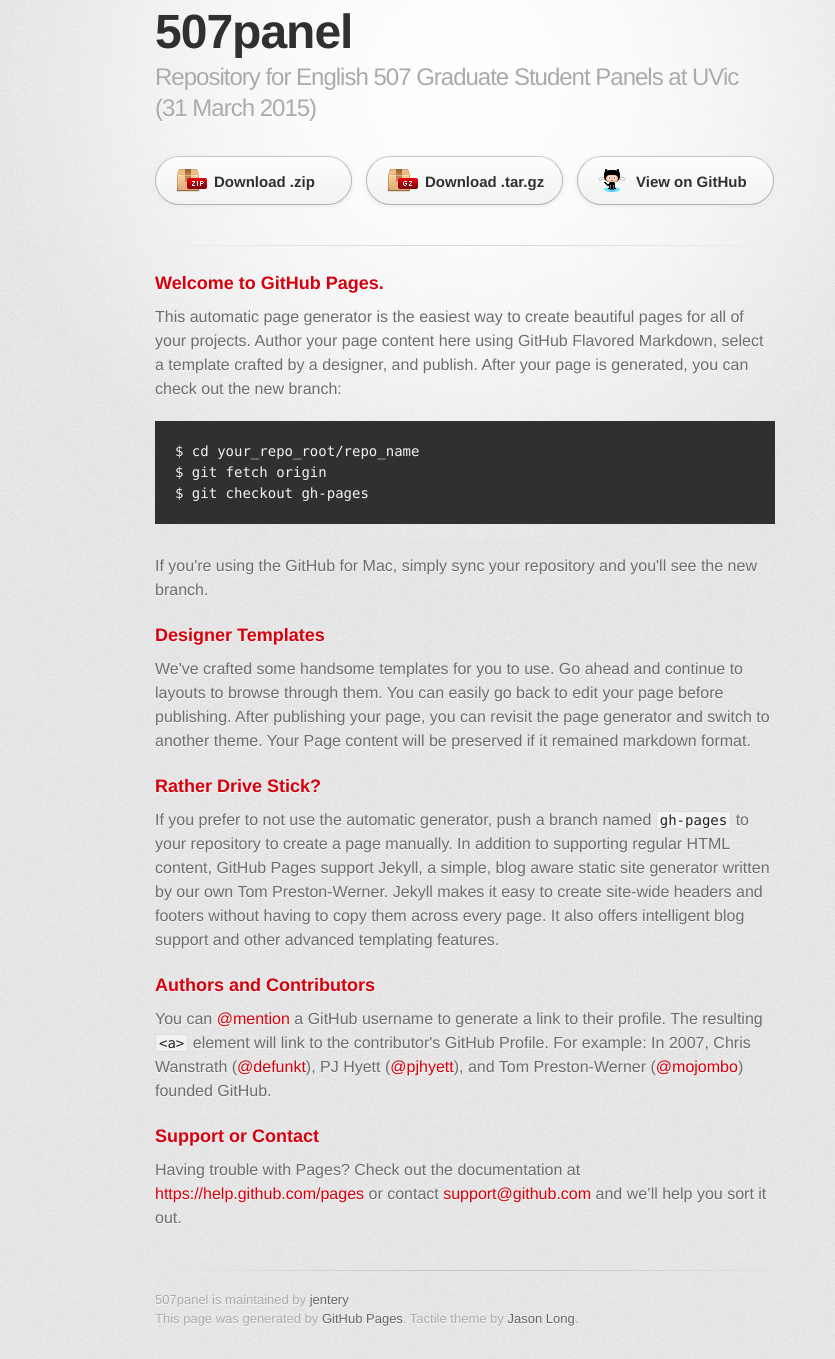
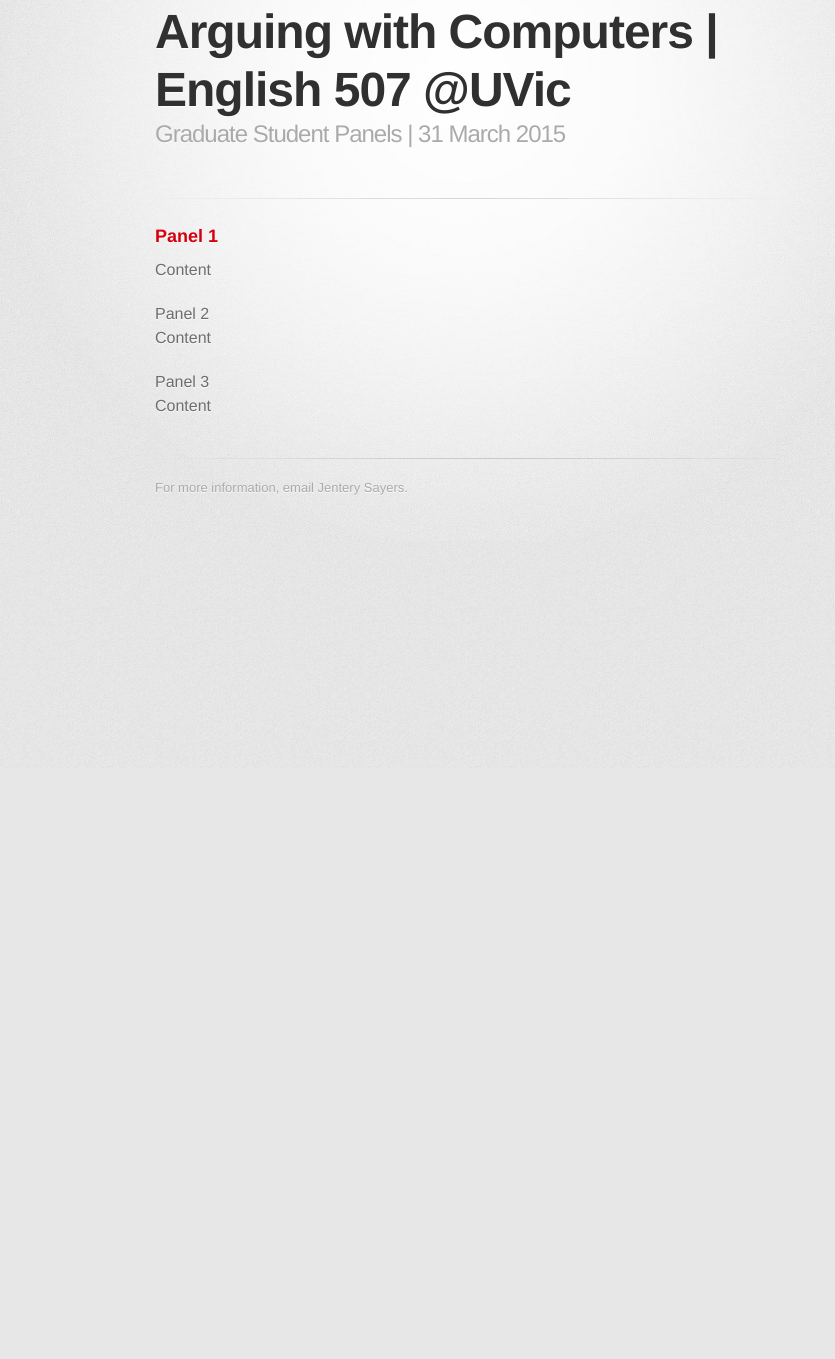
Before and after one commit to jentery/507panel, a plain HTML site: page index.html in a window 1280 px wide. Shown: the part 32-1391 px from the top of the page, without its empty margins (175-1010 px from the left). After the commit the page ends 800 px from the top, so only its background shows below. Drawn offline with Linux system fonts and the light colour scheme; a web font is replaced by a local one.

Commit message:
first commit

```diff
--- a/index.html
+++ b/index.html
@@ -10,7 +10,7 @@
     <!--[if lt IE 9]>
     <script src="//html5shiv.googlecode.com/svn/trunk/html5.js"></script>
     <![endif]-->
-    <title>507panel by jentery</title>
+    <title>Arguing with Computers | English 507 @UVic</title>
   </head>
 
   <body>
@@ -18,55 +18,30 @@
       <div class="inner">
 
         <header>
-          <h1>507panel</h1>
-          <h2>Repository for English 507 Graduate Student Panels at UVic (31 March 2015) </h2>
+          <h1>Arguing with Computers | English 507 @UVic</h1>
+          <h2>Graduate Student Panels | 31 March 2015</h2>
         </header>
 
-        <section id="downloads" class="clearfix">
-          <a href="https://github.com/jentery/507panel/zipball/master" id="download-zip" class="button"><span>Download .zip</span></a>
-          <a href="https://github.com/jentery/507panel/tarball/master" id="download-tar-gz" class="button"><span>Download .tar.gz</span></a>
-          <a href="https://github.com/jentery/507panel" id="view-on-github" class="button"><span>View on GitHub</span></a>
-        </section>
 
         <hr>
 
         <section id="main_content">
           <h3>
-<a id="welcome-to-github-pages" class="anchor" href="#welcome-to-github-pages" aria-hidden="true"><span class="octicon octicon-link"></span></a>Welcome to GitHub Pages.</h3>
+<a id="panel1" class="anchor" href="#pane1" aria-hidden="true"><span class="octicon octicon-link"></span></a>Panel 1</h3>
 
-<p>This automatic page generator is the easiest way to create beautiful pages for all of your projects. Author your page content here using GitHub Flavored Markdown, select a template crafted by a designer, and publish. After your page is generated, you can check out the new branch:</p>
+<p>Content</p>
 
-<pre><code>$ cd your_repo_root/repo_name
-$ git fetch origin
-$ git checkout gh-pages
-</code></pre>
+<a id="panel2" class="anchor" href="#panel2" aria-hidden="true"><span class="octicon octicon-link"></span></a>Panel 2</h3>
 
-<p>If you're using the GitHub for Mac, simply sync your repository and you'll see the new branch.</p>
+<p>Content</p>
 
-<h3>
-<a id="designer-templates" class="anchor" href="#designer-templates" aria-hidden="true"><span class="octicon octicon-link"></span></a>Designer Templates</h3>
+<a id="panel3" class="anchor" href="#panel3" aria-hidden="true"><span class="octicon octicon-link"></span></a>Panel 3</h3>
 
-<p>We've crafted some handsome templates for you to use. Go ahead and continue to layouts to browse through them. You can easily go back to edit your page before publishing. After publishing your page, you can revisit the page generator and switch to another theme. Your Page content will be preserved if it remained markdown format.</p>
-
-<h3>
-<a id="rather-drive-stick" class="anchor" href="#rather-drive-stick" aria-hidden="true"><span class="octicon octicon-link"></span></a>Rather Drive Stick?</h3>
-
-<p>If you prefer to not use the automatic generator, push a branch named <code>gh-pages</code> to your repository to create a page manually. In addition to supporting regular HTML content, GitHub Pages support Jekyll, a simple, blog aware static site generator written by our own Tom Preston-Werner. Jekyll makes it easy to create site-wide headers and footers without having to copy them across every page. It also offers intelligent blog support and other advanced templating features.</p>
-
-<h3>
-<a id="authors-and-contributors" class="anchor" href="#authors-and-contributors" aria-hidden="true"><span class="octicon octicon-link"></span></a>Authors and Contributors</h3>
-
-<p>You can <a href="https://github.com/blog/821" class="user-mention">@mention</a> a GitHub username to generate a link to their profile. The resulting <code>&lt;a&gt;</code> element will link to the contributor's GitHub Profile. For example: In 2007, Chris Wanstrath (<a href="https://github.com/defunkt" class="user-mention">@defunkt</a>), PJ Hyett (<a href="https://github.com/pjhyett" class="user-mention">@pjhyett</a>), and Tom Preston-Werner (<a href="https://github.com/mojombo" class="user-mention">@mojombo</a>) founded GitHub.</p>
-
-<h3>
-<a id="support-or-contact" class="anchor" href="#support-or-contact" aria-hidden="true"><span class="octicon octicon-link"></span></a>Support or Contact</h3>
-
-<p>Having trouble with Pages? Check out the documentation at <a href="https://help.github.com/pages">https://help.github.com/pages</a> or contact <a href="mailto:support@github.com">support@github.com</a> and we’ll help you sort it out.</p>
+<p>Content</p>
         </section>
 
         <footer>
-          507panel is maintained by <a href="https://github.com/jentery">jentery</a><br>
-          This page was generated by <a href="https://pages.github.com">GitHub Pages</a>. Tactile theme by <a href="https://twitter.com/jasonlong">Jason Long</a>.
+         <p>For more information, email Jentery Sayers.</p>
         </footer>
 
 
```
